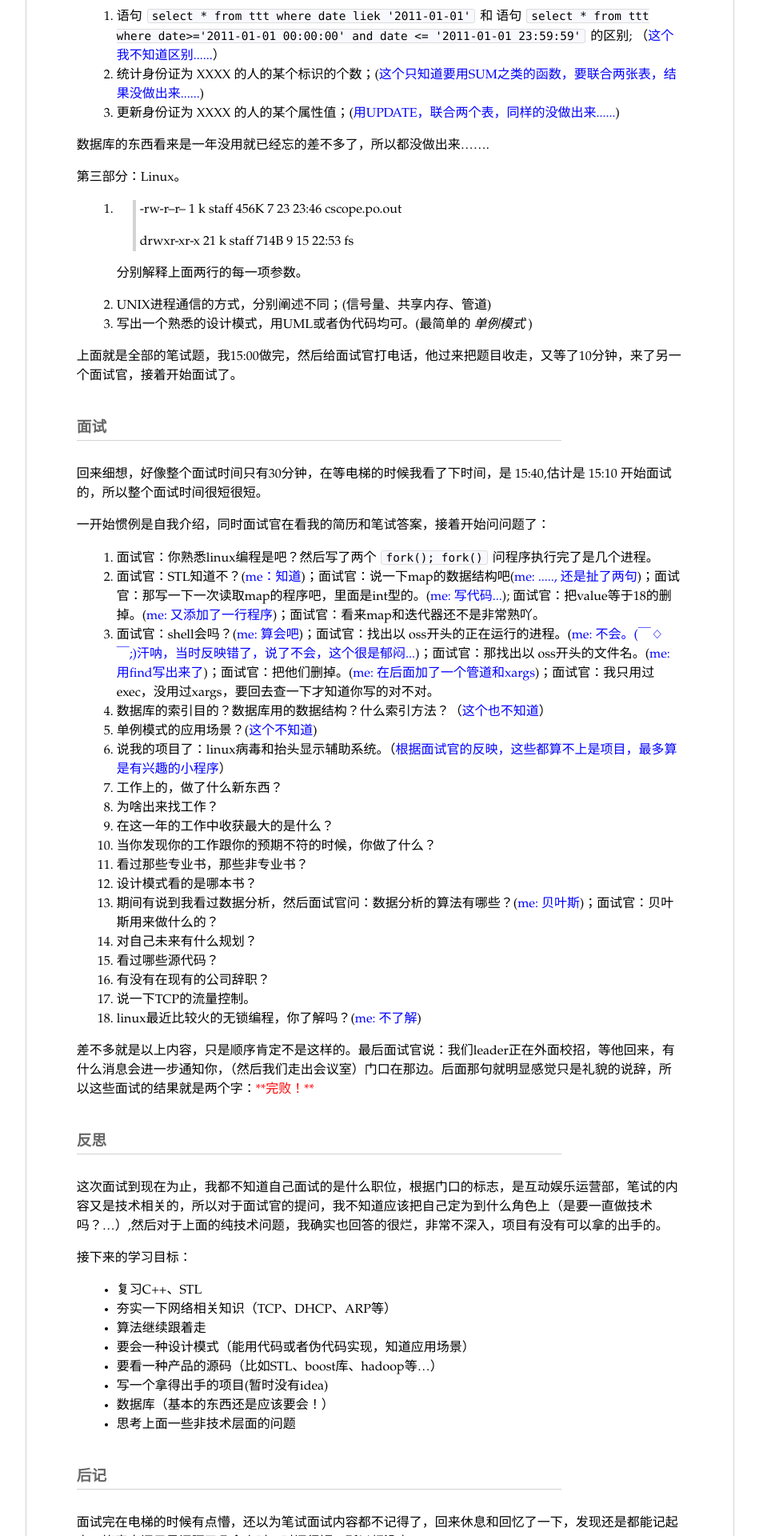
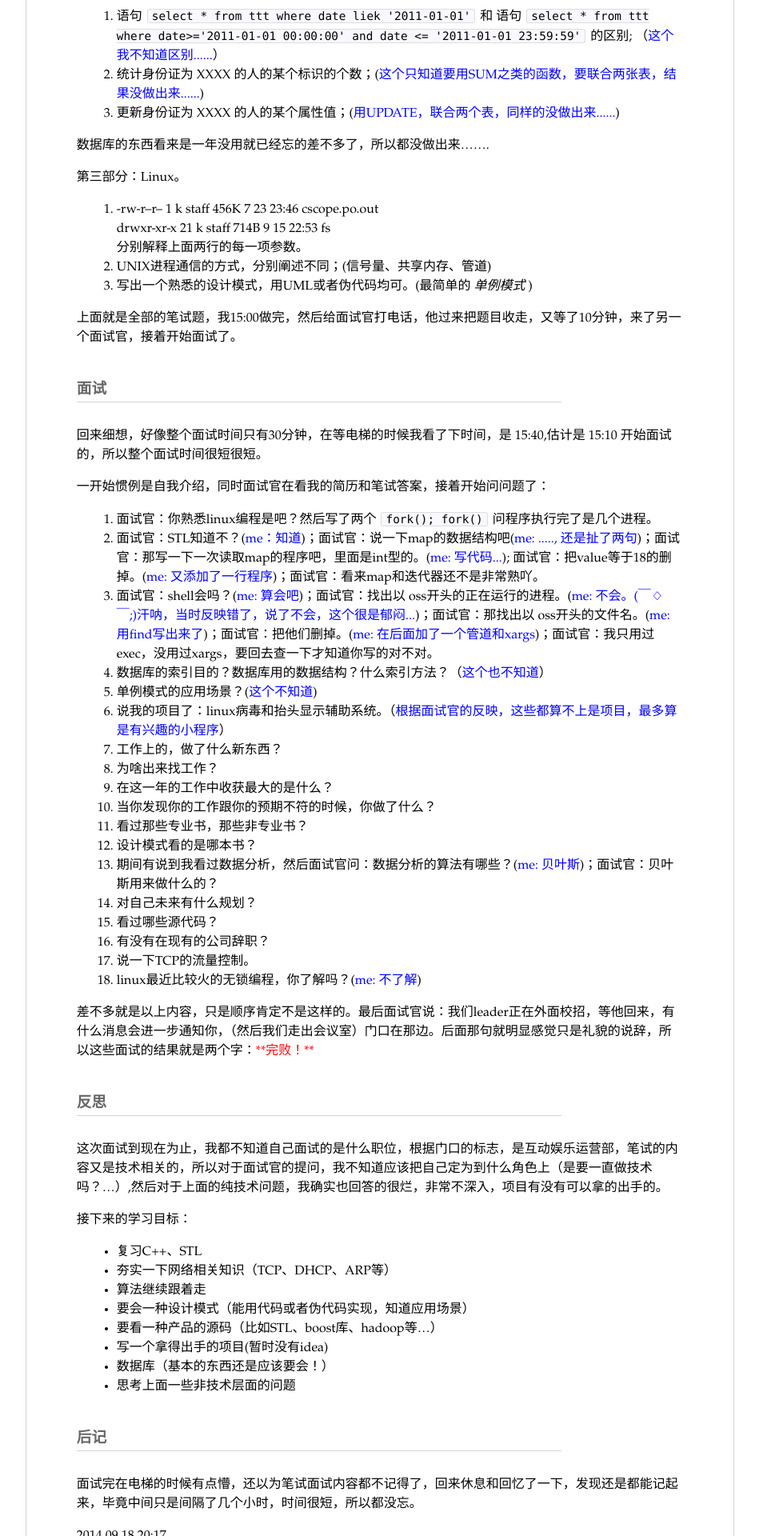
Before and after one commit to kk-mood/mood, a Jekyll site: the page built from _posts/2014-09-18-1-summary-interview.md, in a window 1280 px wide. Shown: the part 616-2536 px from the top of the page at 80% size, without its empty margins (166-1115 px from the left). Built offline with Jekyll 4.4.1, drawn with Linux system fonts in a browser that asks for light colours; Markdown is read by kramdown in place of the engine named in the settings; comment, search, counter and statistics services are not loaded.

Commit message:
Update blog's format.

```diff
--- a/_posts/2014-09-18-1-summary-interview.md
+++ b/_posts/2014-09-18-1-summary-interview.md
@@ -24,10 +24,8 @@ categories: work
 
 第三部分：Linux。
 
-1. > -rw-r--r--   1 k  staff   456K  7 23 23:46 cscope.po.out
-    >
-    > drwxr-xr-x  21 k  staff   714B  9 15 22:53 fs
-
+1. -rw-r--r--   1 k  staff   456K  7 23 23:46 cscope.po.out<br />
+   drwxr-xr-x  21 k  staff   714B  9 15 22:53 fs <br />
    分别解释上面两行的每一项参数。
 2. UNIX进程通信的方式，分别阐述不同；(信号量、共享内存、管道)
 3. 写出一个熟悉的设计模式，用UML或者伪代码均可。(最简单的 *单例模式* )
```
